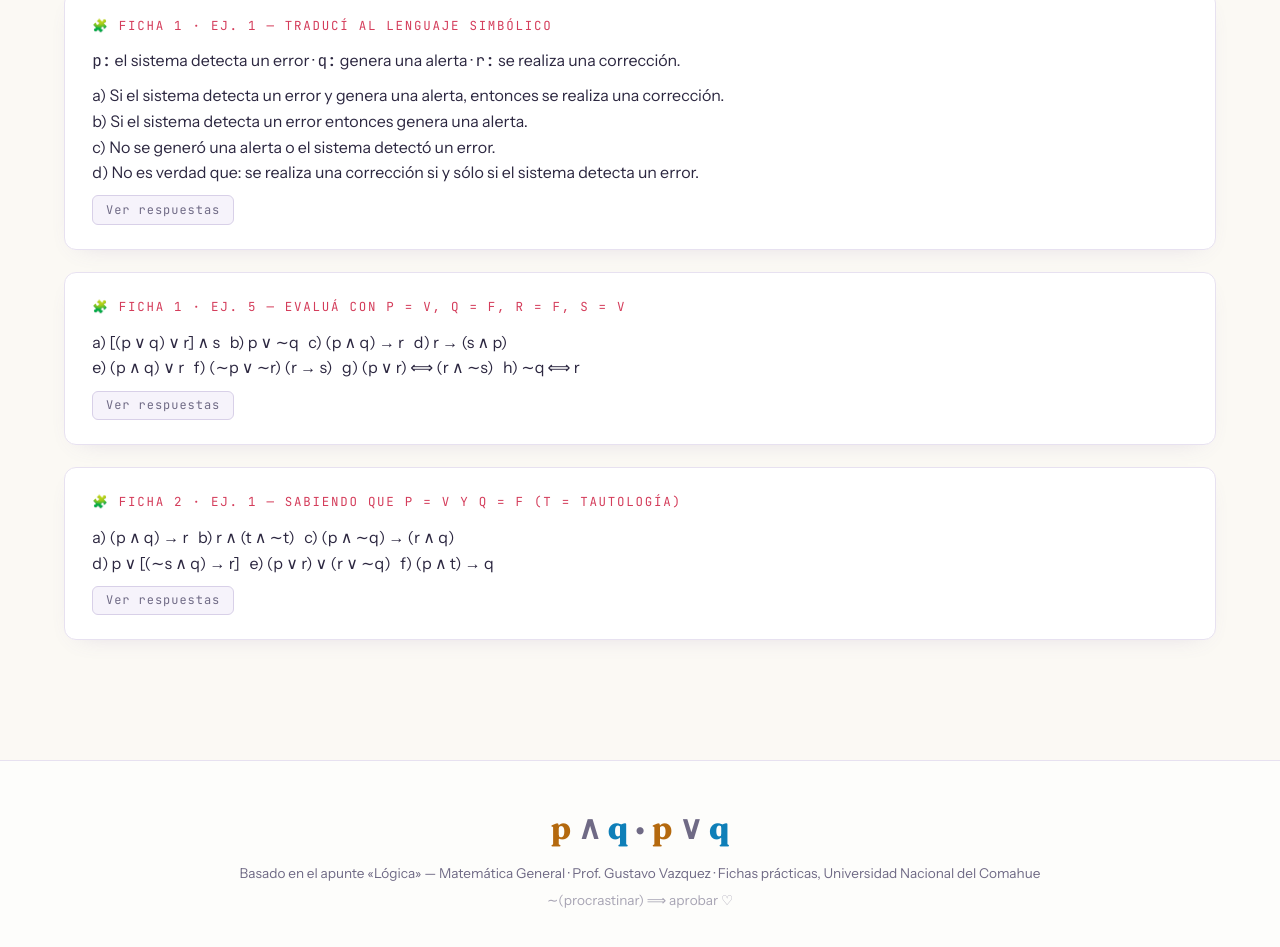
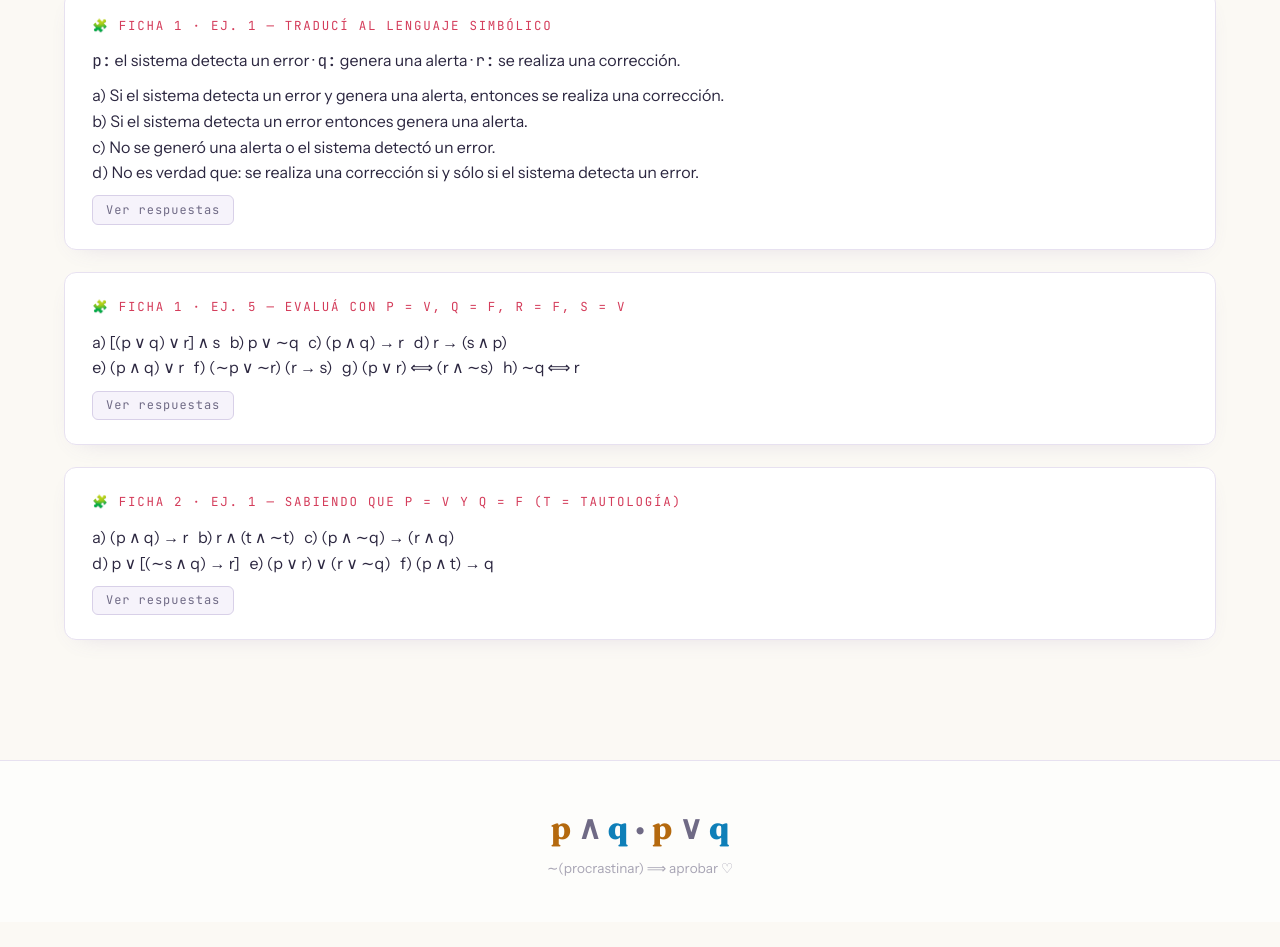
Before and after one commit to jacqueperez88-collab/Logica, a plain HTML site: page index (2).html in a window 1280 px wide. Shown: the part 8455-9402 px from the top of the page. After the commit the page ends 9377 px from the top, so only its background shows below. Drawn offline with Linux system fonts and the light colour scheme.

Commit message:
Update index (2).html

```diff
--- a/index (2).html
+++ b/index (2).html
@@ -468,7 +468,6 @@ footer p{font-size:.85rem;margin-top:.6rem}
 
 <footer>
   <div class="f-mark"><b>p</b> ∧ <i>q</i> · <b>p</b> ∨ <i>q</i></div>
-  <p>Basado en el apunte «Lógica» — Matemática General · Prof. Gustavo Vazquez · Fichas prácticas, Universidad Nacional del Comahue</p>
   <p style="margin-top:.3rem;opacity:.6">∼(procrastinar) ⟹ aprobar ♡</p>
 </footer>
 
```
